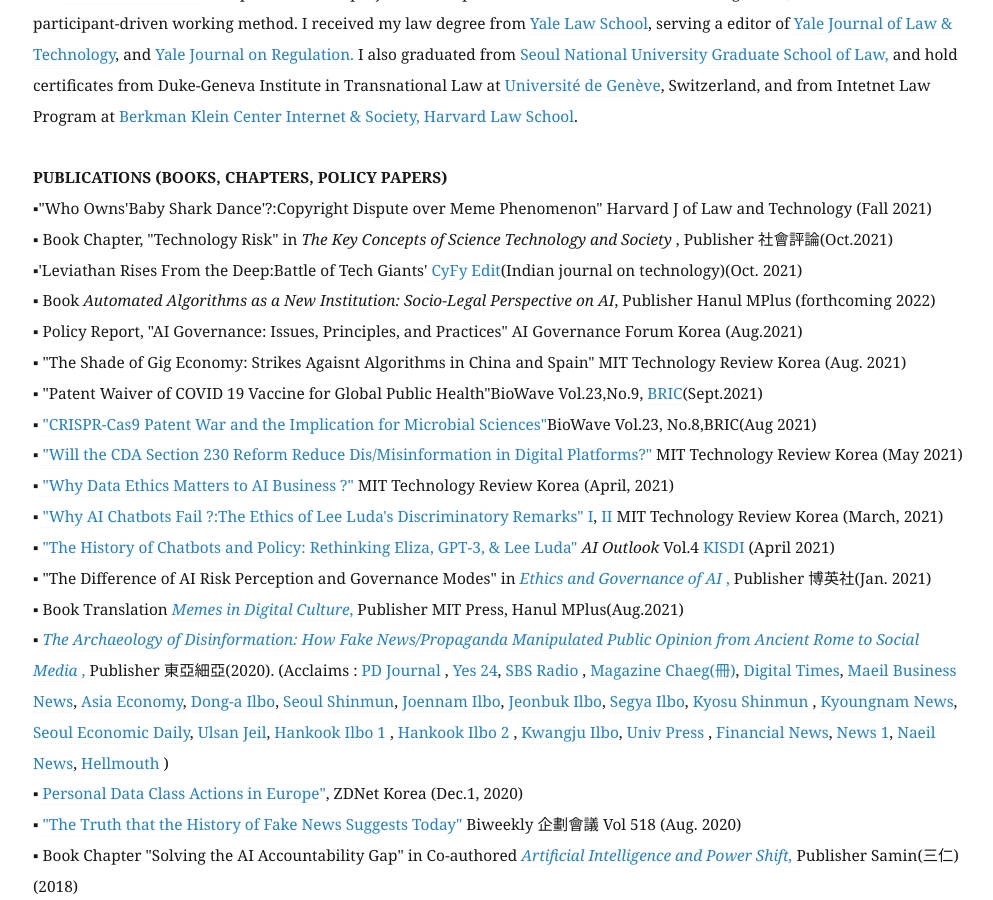
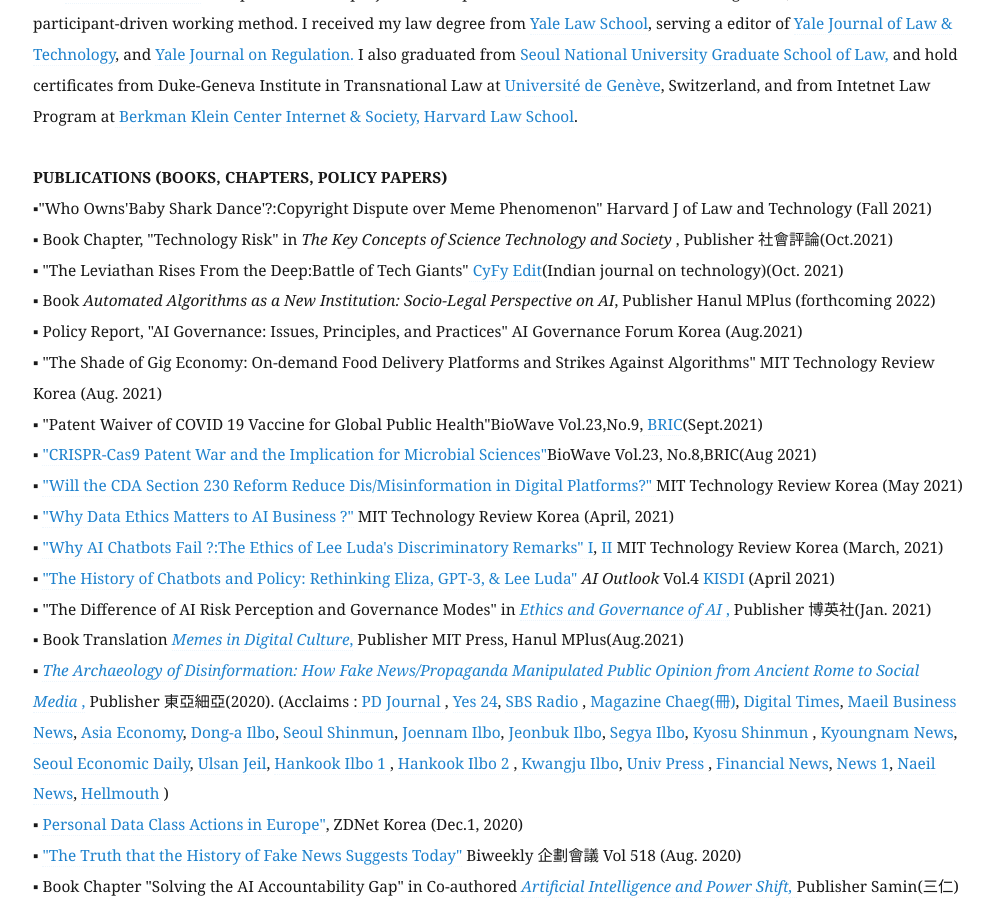
Before and after one commit to eunchangchoi/eunchangchoi.github.io, a Jekyll site: the page built from index.md, in a window 1280 px wide and 900 px high, scrolled down 1774 px. Shown: the whole window, without its empty margins (67-1060 px from the left). Built offline with Jekyll 4.4.1, drawn with Linux system fonts in a browser that asks for light colours.

Commit message:
Update index.md

```diff
--- a/index.md
+++ b/index.md
@@ -35,10 +35,10 @@
  <strong> PUBLICATIONS (BOOKS, CHAPTERS, POLICY PAPERS) </strong> <br>
 ▪"Who Owns'Baby Shark Dance'?:Copyright Dispute over Meme Phenomenon" Harvard J of Law and Technology (Fall 2021) <br>
 ▪ Book Chapter, "Technology Risk" in <i> The Key Concepts of Science Technology and Society </i>, Publisher 社會評論(Oct.2021) <br>
-▪'Leviathan Rises From the Deep:Battle of Tech Giants'<a href="https://www.orfonline.org/series/the-cyfy-edit/"> CyFy Edit</a>(Indian journal on technology)(Oct. 2021) <br>
+▪ "The Leviathan Rises From the Deep:Battle of Tech Giants"<a href="https://www.orfonline.org/series/the-cyfy-edit/"> CyFy Edit</a>(Indian journal on technology)(Oct. 2021) <br>
 ▪ Book <i> Automated Algorithms as a New Institution: Socio-Legal Perspective on AI</i>, Publisher Hanul MPlus (forthcoming 2022) <br>
 ▪ Policy Report, "AI Governance: Issues, Principles, and Practices" AI Governance Forum Korea (Aug.2021) <br>
-▪ "The Shade of Gig Economy: Strikes Agaisnt Algorithms in China and Spain" MIT Technology Review Korea (Aug. 2021)<br>
+▪ "The Shade of Gig Economy: On-demand Food Delivery Platforms and Strikes Against Algorithms" MIT Technology Review Korea (Aug. 2021)<br>
 ▪ "Patent Waiver of COVID 19 Vaccine for Global Public Health"BioWave Vol.23,No.9,<a href="https://www.ibric.org/biowave/bio_webzine_index.php"> BRIC</a>(Sept.2021)<br>
 ▪ <a href="https://www.ibric.org/myboard/read.php?Board=report&id=3843">"CRISPR-Cas9 Patent War and the Implication for Microbial Sciences"</a>BioWave Vol.23, No.8,BRIC(Aug 2021)<br>
 ▪ <a href="https://www.technologyreview.kr/communicatioins-decency-act-misinformation/">"Will the CDA Section 230 Reform Reduce Dis/Misinformation in Digital Platforms?" </a> MIT Technology Review Korea (May 2021) <br>
```
